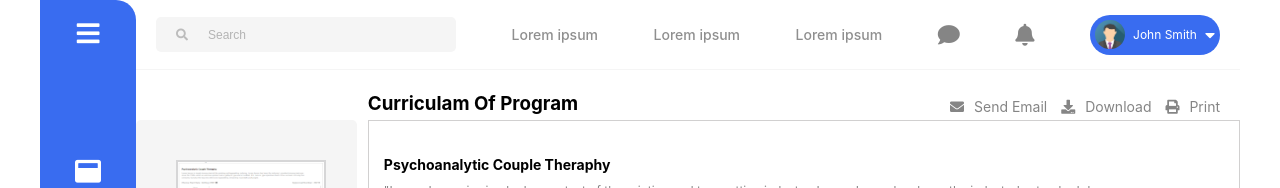
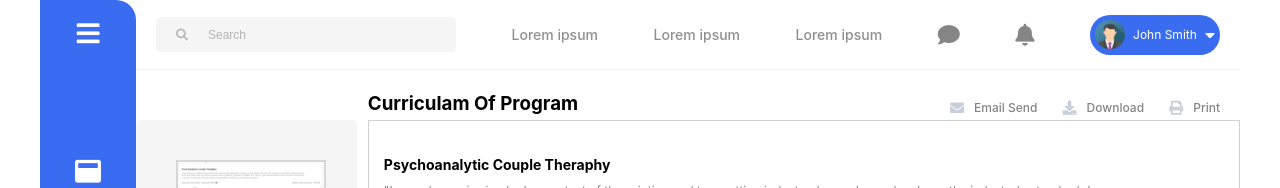
Before and after one commit to adeelrizvi89/digital-waze-test, a React (Create React App) app: page / in a window 1280 px wide. Shown: the top 188 px of the page. Built offline with nearby package versions, Linux system fonts and the light colour scheme; some icons are missing.

Commit message:
header icon style change

```diff
--- a/src/Components/CurriculamHeader.js
+++ b/src/Components/CurriculamHeader.js
@@ -8,7 +8,7 @@ const CurriculamHeader = () => {
         <div className="options">
           <div className="email">
             <i class="fas fa-envelope"></i>
-            <span>Send Email</span>
+            <span>Email Send</span>
           </div>
           <div className="download">
             <i class="fas fa-download"></i>
--- a/src/index.css
+++ b/src/index.css
@@ -135,12 +135,15 @@ code {
   color: #858585;
   display: flex;
   align-items: center;
-  font-size: 14px;
+  font-size: 12px;
+  font-weight: 500;
 }
 .fa-envelope,
 .fa-download,
 .fa-print {
+  font-size: 14px;
   margin-right: 10px;
+  color: #c8cfd8;
 }
 .curriculam-container {
   width: 100%;
```
